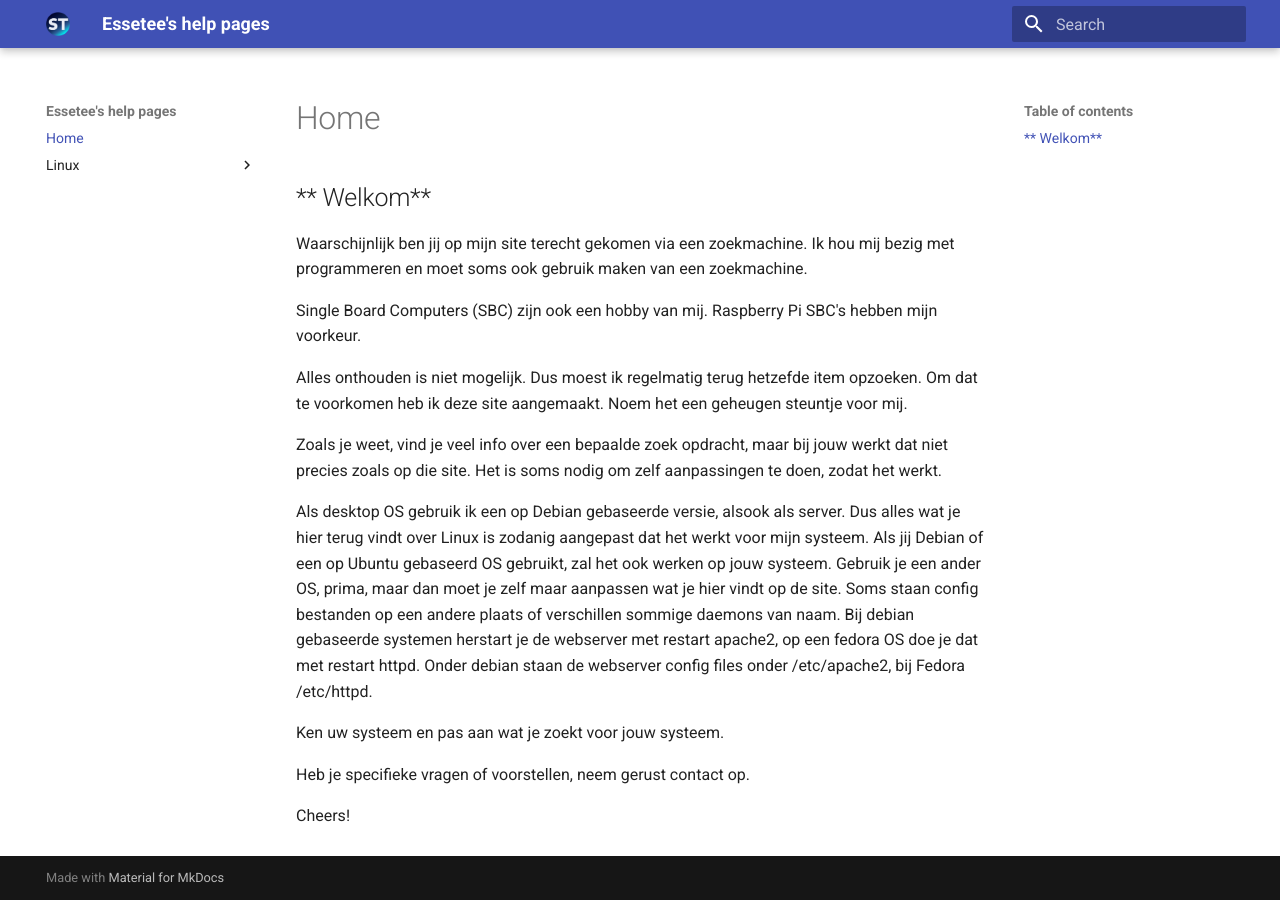
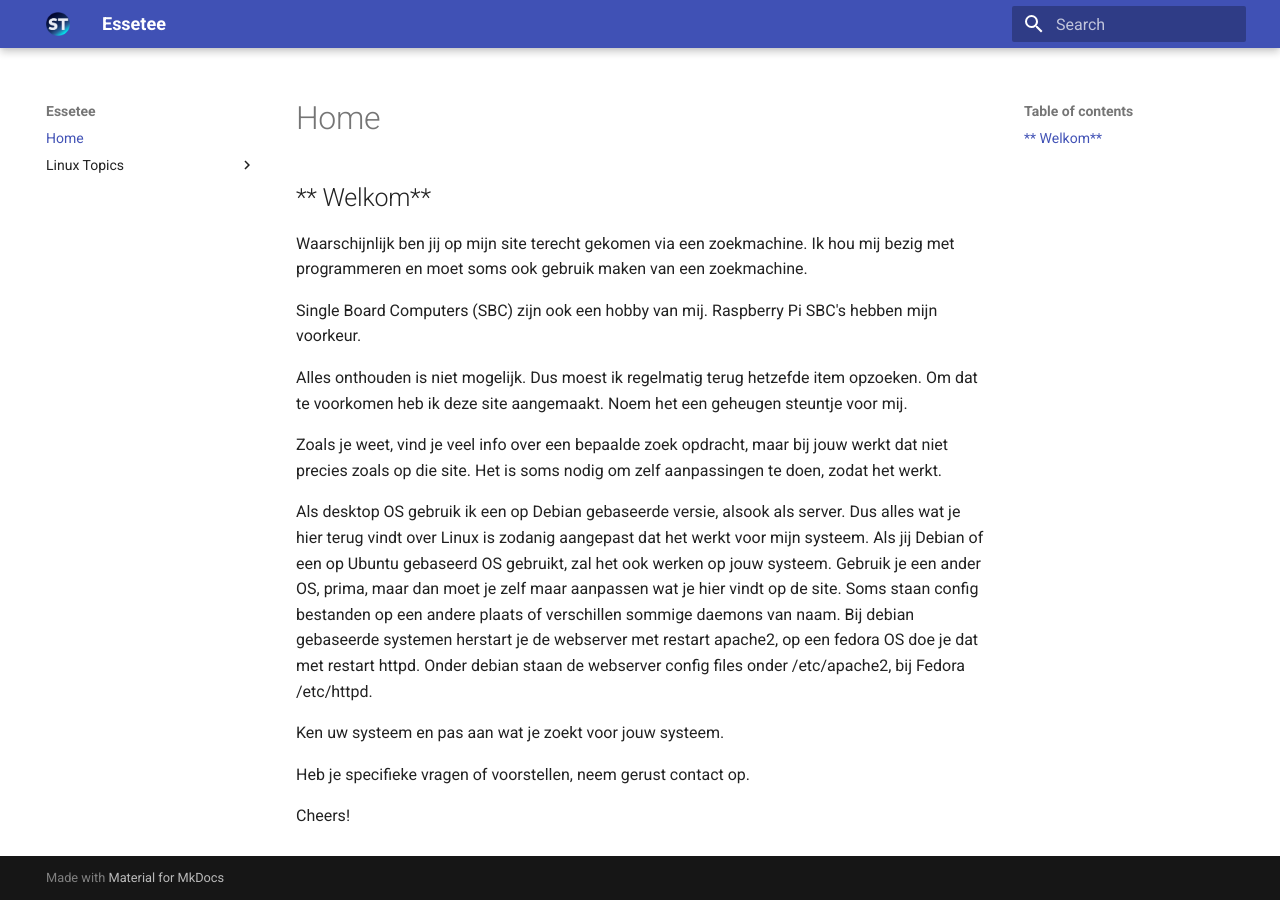
Before and after one commit to EsseteeStuff/mkdocs-site, an MkDocs documentation site: the page built from docs/index.md, in a window 1280 px wide. Built offline with MkDocs 1.6.1 and Material for MkDocs 9.7.7, drawn with Linux system fonts in a browser that asks for light colours.

```diff
--- a/docs/index.md
+++ b/docs/index.md
@@ -1,4 +1,4 @@
-## ** Welkom**
+##** Welkom**
 
 Waarschijnlijk ben jij op mijn site terecht gekomen via een zoekmachine. Ik hou mij bezig met programmeren en moet soms ook gebruik maken van een zoekmachine.
 
--- a/mkdocs.yml
+++ b/mkdocs.yml
@@ -1,8 +1,8 @@
-site_name: Essetee's help pages
+site_name: Essetee
 
 nav:
   - Home: index.md
-  - Linux:
+  - Linux Topics:
     - 'ssh met publieke sleutel': ssh.md
 
 
```
